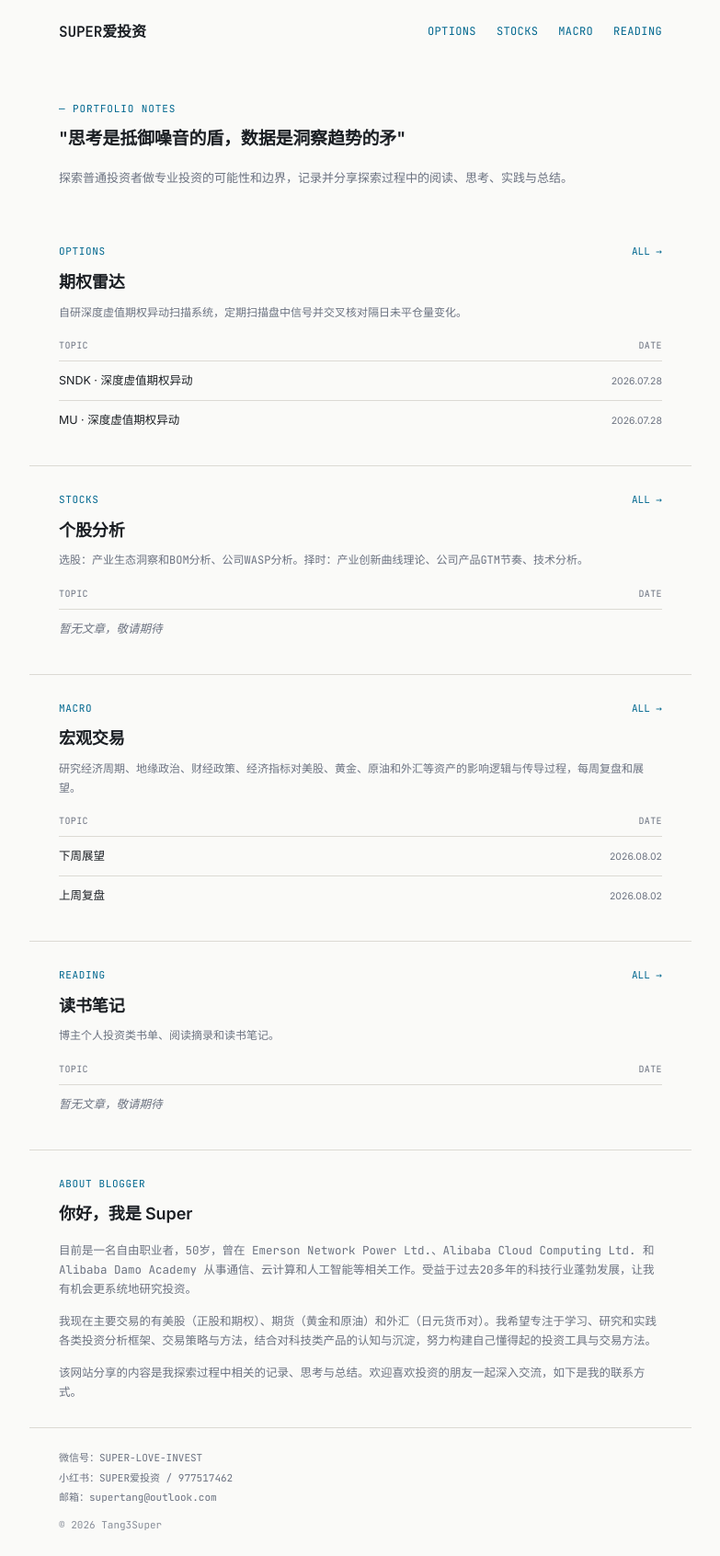
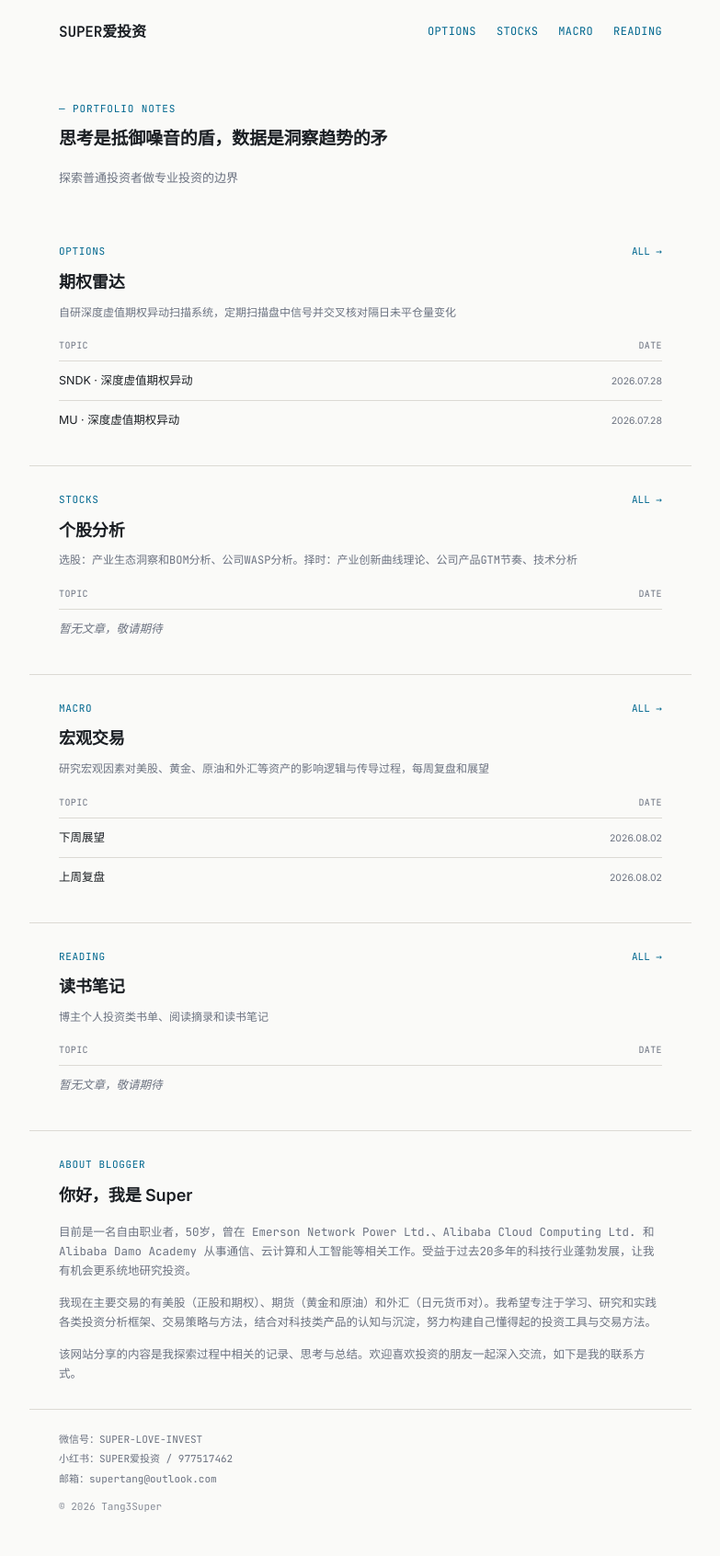
Before and after one commit to tang3super/tang3super.github.io, a Jekyll site: the page built from index.md, in a window 1280 px wide. Shown: the whole page at 92% size, without its empty margins (248-1031 px from the left). Built offline with Jekyll 4.4.1, drawn with Linux system fonts in a browser that asks for light colours; after the commit the page ends 1671 px from its top, so only the background shows below that.

Commit message:
调整首页文案：去除引号、精简副标题、四个板块描述去掉结尾句号并更新宏观交易描述

```diff
--- a/_data/boards.yml
+++ b/_data/boards.yml
@@ -2,22 +2,22 @@
   tag: OPTIONS
   name: 期权雷达
   slug: options-radar
-  desc: 自研深度虚值期权异动扫描系统，定期扫描盘中信号并交叉核对隔日未平仓量变化。
+  desc: 自研深度虚值期权异动扫描系统，定期扫描盘中信号并交叉核对隔日未平仓量变化
 
 - key: stock_analysis
   tag: STOCKS
   name: 个股分析
   slug: stock-analysis
-  desc: "选股：产业生态洞察和BOM分析、公司WASP分析。择时：产业创新曲线理论、公司产品GTM节奏、技术分析。"
+  desc: "选股：产业生态洞察和BOM分析、公司WASP分析。择时：产业创新曲线理论、公司产品GTM节奏、技术分析"
 
 - key: macro_trade
   tag: MACRO
   name: 宏观交易
   slug: macro-trade
-  desc: 研究经济周期、地缘政治、财经政策、经济指标对美股、黄金、原油和外汇等资产的影响逻辑与传导过程，每周复盘和展望。
+  desc: 研究宏观因素对美股、黄金、原油和外汇等资产的影响逻辑与传导过程，每周复盘和展望
 
 - key: book_note
   tag: READING
   name: 读书笔记
   slug: book-note
-  desc: 博主个人投资类书单、阅读摘录和读书笔记。
+  desc: 博主个人投资类书单、阅读摘录和读书笔记
--- a/index.md
+++ b/index.md
@@ -1,5 +1,5 @@
 ---
 layout: home
-quote: '"思考是抵御噪音的盾，数据是洞察趋势的矛"'
-subtitle: 探索普通投资者做专业投资的可能性和边界，记录并分享探索过程中的阅读、思考、实践与总结。
+quote: 思考是抵御噪音的盾，数据是洞察趋势的矛
+subtitle: 探索普通投资者做专业投资的边界
 ---
```
